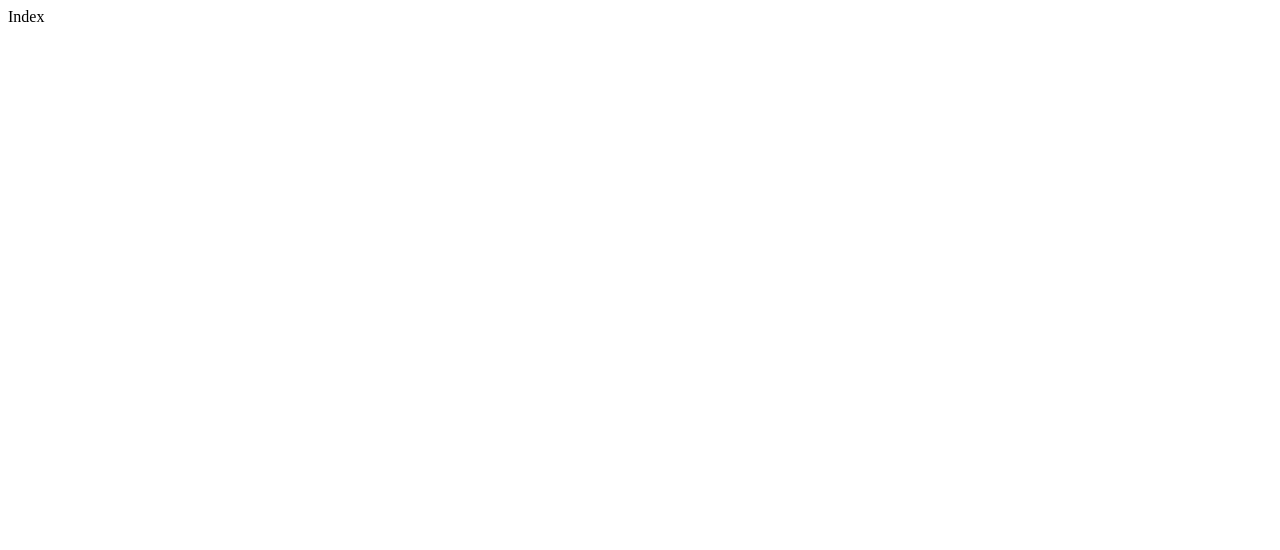
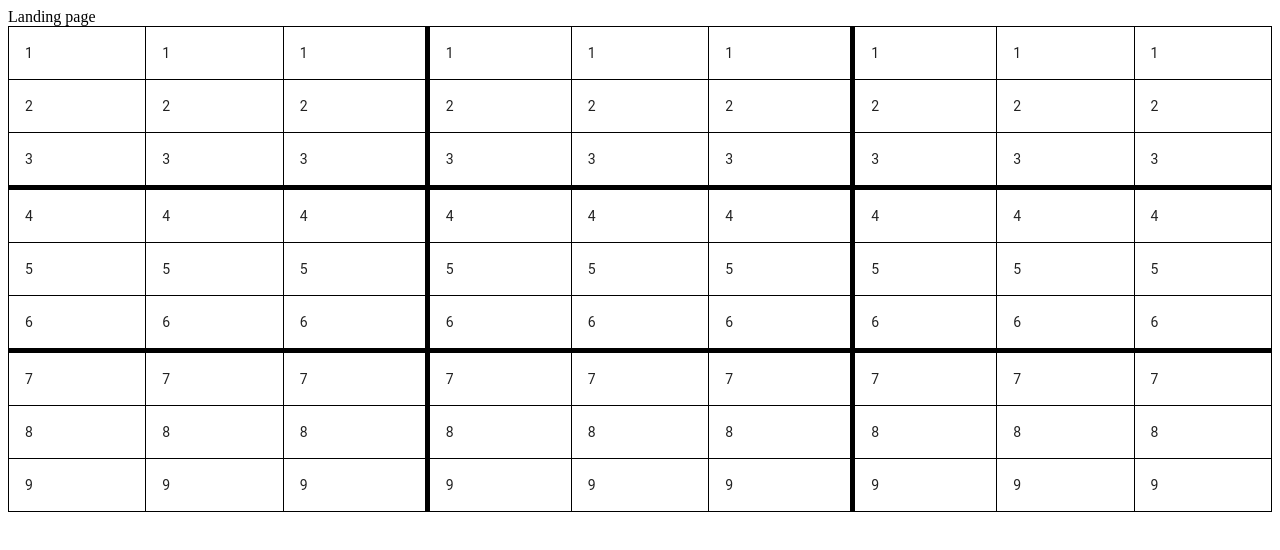
Before and after one commit to NguyenCQChi/comp3981-sudoku, a Next.js app: page / in a window 1280 px wide. Shown: the top 550 px of the page. Built offline with nearby package versions, Linux system fonts and the light colour scheme.

Commit message:
Created landing page

```diff
--- a/pages/index.tsx
+++ b/pages/index.tsx
@@ -1,8 +1,9 @@
 import React from 'react';
+import LandingModule from '@containers/LandingModule';
 
 function index() {
   return (
-    <div>Index</div>
+    <LandingModule />
   )
 }
 
--- /dev/null
+++ b/src/containers/LandingModule/LandingModule.tsx
@@ -0,0 +1,86 @@
+import React from "react";
+import {Table, TableCell, TableHead, TableRow, TableBody} from "@mui/material";
+import { bgcolor, border, borderBottom, borderRadius, borderRight, borders } from "@mui/system";
+
+function LandingModule() {
+  const columns: any[] = [
+    { field: 'Column 1', headerName: '1', width: 50},
+    { field: 'Column 2', headerName: '2', width: 50},
+    { field: 'Column 3', headerName: '3', width: 50},
+    { field: 'Column 4', headerName: '4', width: 50},
+    { field: 'Column 5', headerName: '5', width: 50},
+    { field: 'Column 6', headerName: '6', width: 50},
+    { field: 'Column 7', headerName: '7', width: 50},
+    { field: 'Column 8', headerName: '8', width: 50},
+    { field: 'Column 9', headerName: '9', width: 50},
+  ];
+
+// function createData(headerName) {
+//   return { headerName };
+// }
+
+  // const rows: any[] = [
+  //   createData(1,2,3,4,5,6,7,8,9)
+  // ]
+
+  return (
+    <div>Landing page
+
+      <Table>
+        <TableBody>
+          {columns.map((col, key) => (
+            <TableRow
+            {...(key % 3 == 0 && key != 0) ?
+
+              {sx:{
+                '&.MuiTableRow-root': {
+                  border: '1px solid black',
+                  borderTop: '5px solid black',
+                  // height: '30px'
+                }
+              }
+            } :
+            {sx: {
+              '&.MuiTableCell-root': {
+                border: '1px solid black',
+                // height: '30px'
+              }
+            }}
+            }
+              key={col.field}
+            >
+              {columns.map((column, key) => (
+                <TableCell
+
+                  {...(key % 3 == 0 && key != 0) ?
+                    {sx:{
+                      '&.MuiTableCell-root': {
+                        border: '1px solid black',
+                        borderLeft: '5px solid black',
+                        maxWidth: '20px',
+                        maxHeight: '20px'
+
+                      }
+                    }
+                  } :
+                  {sx: {
+                    '&.MuiTableCell-root': {
+                      border: '1px solid black',
+                      maxWidth: '20px',
+                      maxHeight: '20px'
+                    }
+                  }}
+                  }
+                >
+                  {col.headerName}</TableCell>
+              ))}
+            </TableRow>
+          ))}
+        </TableBody>
+      </Table>
+
+    </div>
+  )
+}
+
+export default LandingModule;
--- /dev/null
+++ b/src/containers/LandingModule/index.ts
@@ -0,0 +1 @@
+export { default } from './LandingModule';
--- a/src/containers/index.ts
+++ /dev/null
@@ -1 +0,0 @@
-export {};
```
